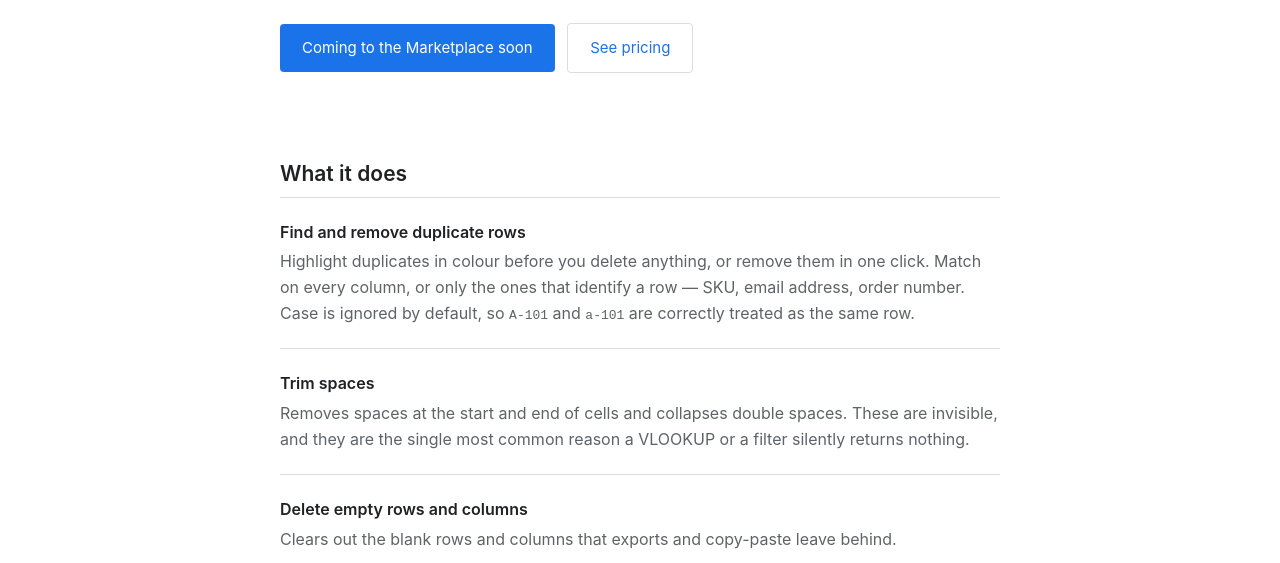
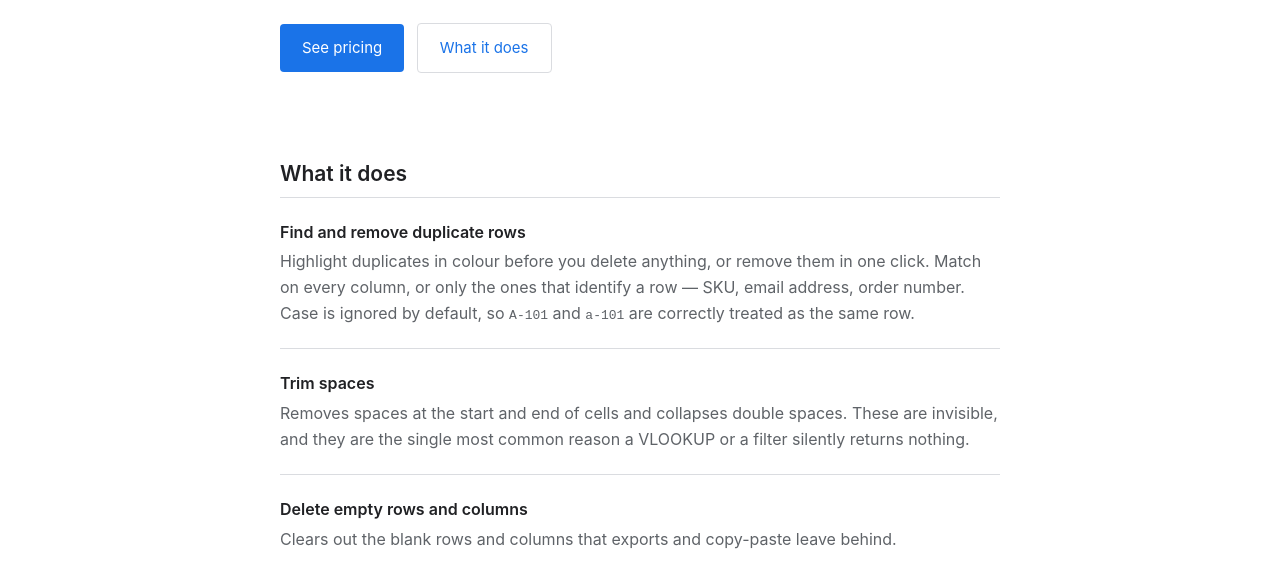
Before and after one commit to sheettidy/sheettidy, a plain HTML site: page index.html in a window 1280 px wide. Shown: the part 237-800 px from the top of the page. Drawn offline with Linux system fonts and the light colour scheme.

Commit message:
Add files via upload

```diff
--- a/index.html
+++ b/index.html
@@ -101,11 +101,11 @@
       SheetTidy removes duplicate rows, trims invisible spaces, deletes empty rows and
       fixes capitalisation — the five jobs you actually do, without the forty you don't.
     </p>
-    <a class="btn" href="#pricing">Coming to the Marketplace soon</a>
-    <a class="btn ghost" href="#pricing">See pricing</a>
+    <a class="btn" href="#pricing">See pricing</a>
+    <a class="btn ghost" href="#what-it-does">What it does</a>
   </section>
 
-  <h2>What it does</h2>
+  <h2 id="what-it-does">What it does</h2>
 
   <div class="feature">
     <h3>Find and remove duplicate rows</h3>
```
